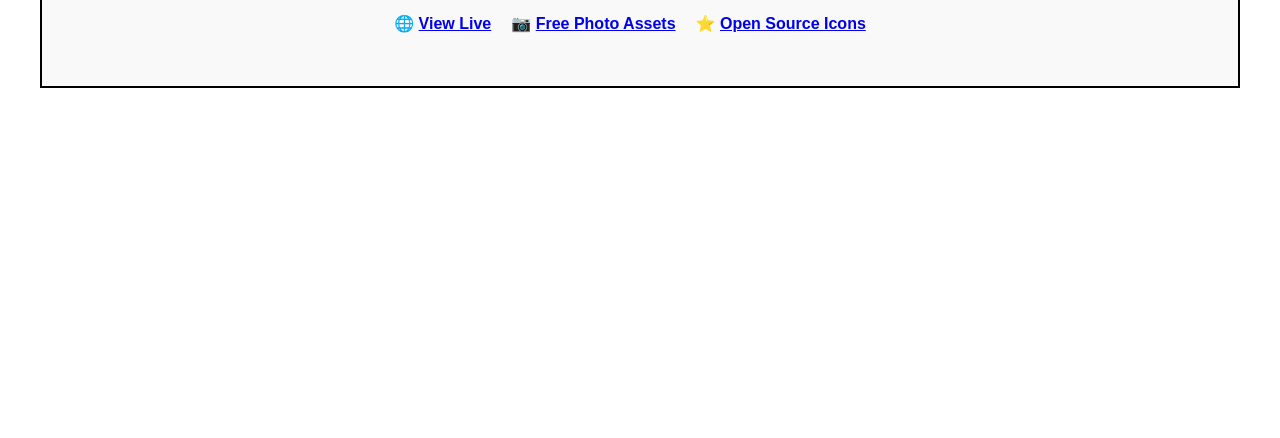
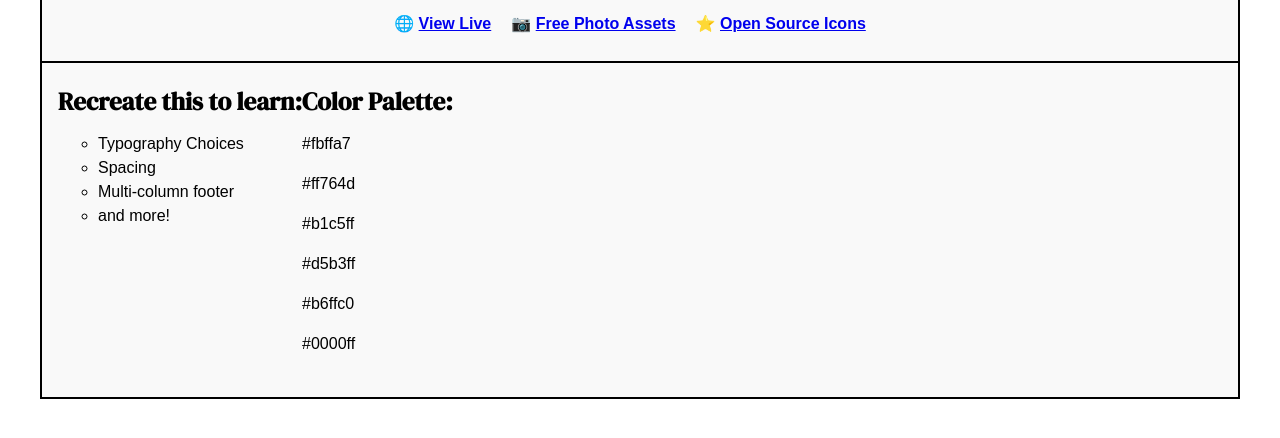
Before and after one commit to mohammedsalmanali/frontend-practice, a plain HTML site: page Ableton/index.html in a window 1280 px wide. Shown: the part 234-672 px from the top of the page. Drawn offline with Linux system fonts and the light colour scheme.

Commit message:
changed css

```diff
--- a/Ableton/index.html
+++ b/Ableton/index.html
@@ -43,7 +43,51 @@
                         </div>
                         <div class="totalDiv inner-container">
                             <div class="totalDiv inner-content">
+                              <div class="deep-content">
+                                <h3 class="details-title">Recreate this to learn:</h3>
+                                <div class="details-inner">
+                                    <ul class="learn-topics">
+                                        <li>
+                                            Typography Choices
+                                        </li>
+                                        <li>
+                                            Spacing
+                                        </li>
+                                        <li>
+                                            Multi-column footer
+                                        </li>
+                                        <li>
+                                            and more!
+                                        </li>
+                                    </ul>
+                                </div>
+                              </div>
+                              <div class="colors-container">
+                               <h2 class="details-title">Color Palette:</h2>
+                               <div class="ColorPalette palette-container">
+                                <div class="ColorPalette color-details">
+                                    <p>#fbffa7</p>
+                                </div>
+                                <div class="ColorPalette color-details">
+                                    <p>#ff764d</p>
+                                </div>
+                                <div class="ColorPalette color-details">
+                                    <p>#b1c5ff</p>
+                                </div>
+                                <div class="ColorPalette color-details">
+                                    <p>#d5b3ff</p>
+                                </div>
+                                <div class="ColorPalette color-details">
+                                    <p>#b6ffc0</p>
+                                </div>
+                                <div class="ColorPalette color-details">
+                                    <p>#0000ff</p>
+                                </div>
+                               </div>
+                              </div>
+                              <div class="resources">
 
+                              </div>
                             </div>
                         </div>
                         </section>
--- a/Ableton/styles.css
+++ b/Ableton/styles.css
@@ -14,6 +14,9 @@ body{
     font-family: Archivo, sans-serif;
 }
 
+div{
+    display:block;
+}
 .wrapper {
     width: 100%;
 }
@@ -34,6 +37,7 @@ section{
 section.desc-container {
     display: flex;
     flex-flow: column wrap;
+    flex-direction:row;
     -webkit-box-pack: center;
     justify-content: center;
     background: rgb(249, 249, 249);
@@ -42,6 +46,10 @@ section.desc-container {
     align-items: center;
     padding: 25px 0px;
 }
+
+
+
+
 .header{
     width: 100%;
     margin: 0px;
@@ -180,19 +188,103 @@ a:not([class]) {
     text-align: center;
 }
 
-@media (min-width: 768px)
-.total {
+
+
+.total{
     max-width: 1200px;
     margin: auto;
     border-right: 2px solid;
     border-left: 2px solid;
 }
 
-.total{
-    border: none;
-    max-width: 1200px;
-    margin: auto;
-    border-right: 2px solid;
-    border-left: 2px solid;
+@media (min-width: 600px)
+.inner-container {
+    -webkit-box-pack: center;
+    justify-content: center;
 }
+
+.inner-container {
+    display: flex;
+    -webkit-box-align: baseline;
+    align-items: baseline;
+    flex-wrap: wrap;
+    margin: 0px;
+    padding: 0px 16px;
+    width: 100%;
+    border-top: 2px solid black;
+    transition: all 0.3s ease 0s;
 }
+@media (min-width: 768px)
+.inner-content {
+    padding: 0px 16px;
+}
+
+.inner-content {
+    max-width: 1000px;
+    width: 100%;
+    display: flex;
+    flex-wrap: wrap;
+}
+
+@media (min-width: 768px)
+.inner-content > div {
+    flex: 1 1 0%;
+}
+
+@media (min-width: 500px)
+.deep-content {
+    margin-right: 32px;
+}
+
+.details-title {
+    font-size: 25px;
+    margin-bottom: 15px;
+    margin-top: 25px;
+}
+h3 {
+    color: inherit;
+    font-weight: bold;
+    text-rendering: optimizelegibility;
+    font-size: 1.38316rem;
+    line-height: 1.1;
+}
+
+.details-container ul {
+    margin-bottom: 0px;
+}
+
+ol, ul {
+    padding: 0px;
+    margin: 0px 0px 1.45rem 1.45rem;
+    list-style-position: outside;
+    list-style-image: none;
+}
+
+ul {
+    display: block;
+    list-style-type: disc;
+    margin-block-start: 1em;
+    margin-block-end: 1em;
+    margin-inline-start: 0px;
+    margin-inline-end: 0px;
+    padding-inline-start: 40px;
+}
+
+.details-container p, .details-container li, .details-container a {
+    font-size: 18px;
+}
+
+ul li {
+    list-style-type: circle;
+}
+
+@media (min-width: 768px)
+.inner-content > div {
+    flex: 1 1 0%;
+}
+
+.details-title {
+    font-size: 25px;
+    margin-bottom: 15px;
+    margin-top: 25px;
+}
```
